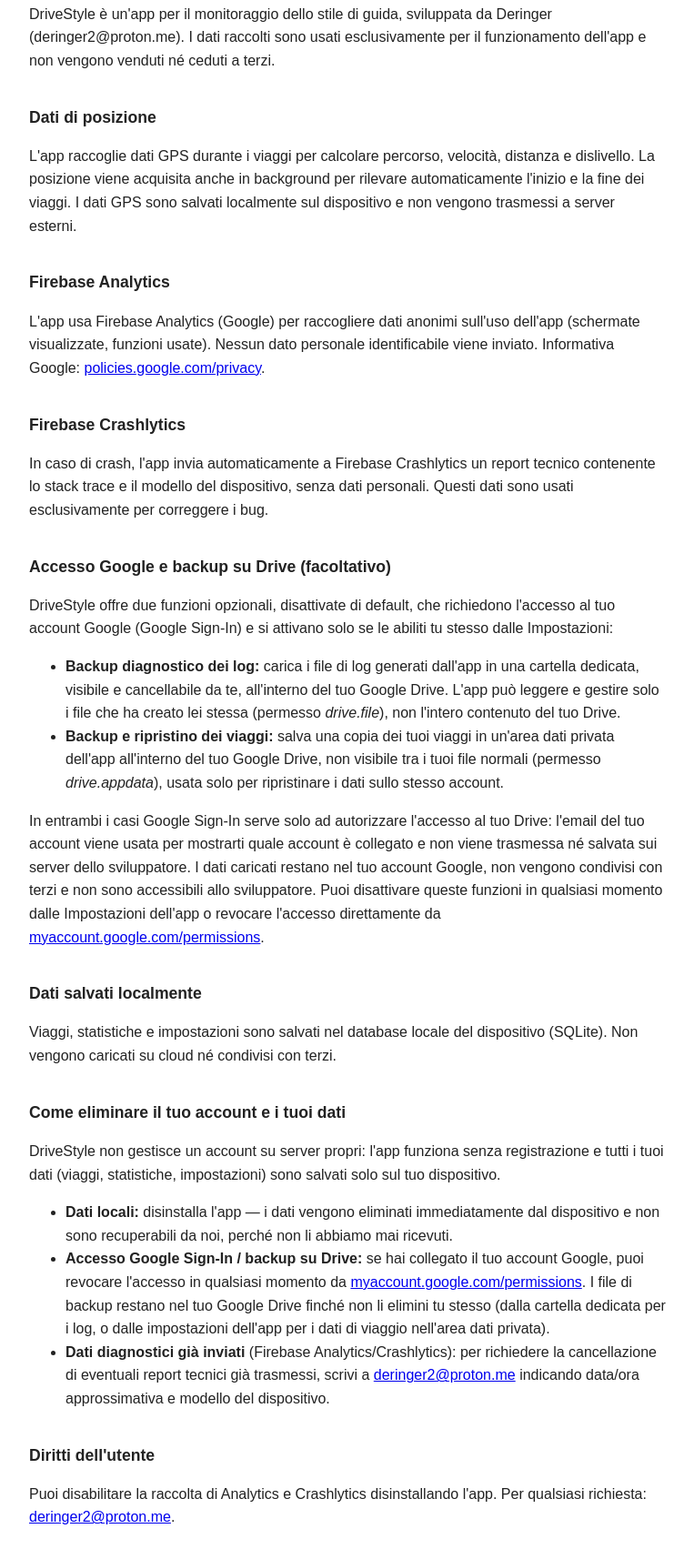
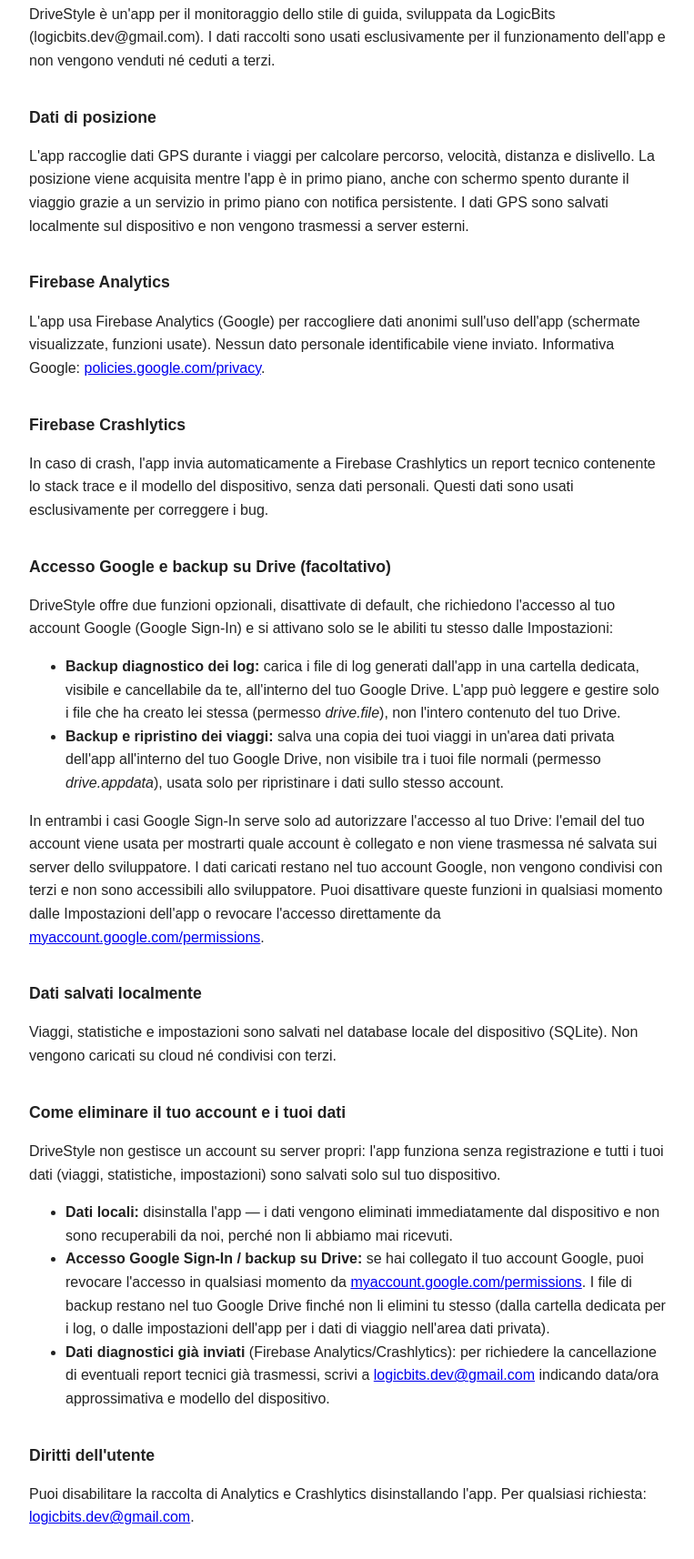
Before and after one commit to Deringer-Git/drivestyle-privacy, a plain HTML site: page index.html in a window 1280 px wide. Shown: the part 194-1908 px from the top of the page at 91% size, without its empty margins (258-1021 px from the left). Drawn offline with Linux system fonts and the light colour scheme.

Commit message:
docs: allinea branding a LogicBits e correggi dati posizione
Why: il developer account Play Store si chiama LogicBits, non Deringer
(nome personale) — email e attribuzione allineate. Corretta anche la
frase sulla posizione in background, non piu' vera dopo la rimozione
di ACCESS_BACKGROUND_LOCATION (W4-4).

```diff
--- a/index.html
+++ b/index.html
@@ -15,10 +15,10 @@
   <p>Ultimo aggiornamento: settembre 2026</p>
 
   <h2>Chi siamo</h2>
-  <p>DriveStyle è un'app per il monitoraggio dello stile di guida, sviluppata da Deringer (deringer2@proton.me). I dati raccolti sono usati esclusivamente per il funzionamento dell'app e non vengono venduti né ceduti a terzi.</p>
+  <p>DriveStyle è un'app per il monitoraggio dello stile di guida, sviluppata da LogicBits (logicbits.dev@gmail.com). I dati raccolti sono usati esclusivamente per il funzionamento dell'app e non vengono venduti né ceduti a terzi.</p>
 
   <h2>Dati di posizione</h2>
-  <p>L'app raccoglie dati GPS durante i viaggi per calcolare percorso, velocità, distanza e dislivello. La posizione viene acquisita anche in background per rilevare automaticamente l'inizio e la fine dei viaggi. I dati GPS sono salvati localmente sul dispositivo e non vengono trasmessi a server esterni.</p>
+  <p>L'app raccoglie dati GPS durante i viaggi per calcolare percorso, velocità, distanza e dislivello. La posizione viene acquisita mentre l'app è in primo piano, anche con schermo spento durante il viaggio grazie a un servizio in primo piano con notifica persistente. I dati GPS sono salvati localmente sul dispositivo e non vengono trasmessi a server esterni.</p>
 
   <h2>Firebase Analytics</h2>
   <p>L'app usa Firebase Analytics (Google) per raccogliere dati anonimi sull'uso dell'app (schermate visualizzate, funzioni usate). Nessun dato personale identificabile viene inviato. Informativa Google: <a href="https://policies.google.com/privacy">policies.google.com/privacy</a>.</p>
@@ -42,10 +42,10 @@
   <ul>
     <li><strong>Dati locali:</strong> disinstalla l'app — i dati vengono eliminati immediatamente dal dispositivo e non sono recuperabili da noi, perché non li abbiamo mai ricevuti.</li>
     <li><strong>Accesso Google Sign-In / backup su Drive:</strong> se hai collegato il tuo account Google, puoi revocare l'accesso in qualsiasi momento da <a href="https://myaccount.google.com/permissions">myaccount.google.com/permissions</a>. I file di backup restano nel tuo Google Drive finché non li elimini tu stesso (dalla cartella dedicata per i log, o dalle impostazioni dell'app per i dati di viaggio nell'area dati privata).</li>
-    <li><strong>Dati diagnostici già inviati</strong> (Firebase Analytics/Crashlytics): per richiedere la cancellazione di eventuali report tecnici già trasmessi, scrivi a <a href="mailto:deringer2@proton.me">deringer2@proton.me</a> indicando data/ora approssimativa e modello del dispositivo.</li>
+    <li><strong>Dati diagnostici già inviati</strong> (Firebase Analytics/Crashlytics): per richiedere la cancellazione di eventuali report tecnici già trasmessi, scrivi a <a href="mailto:logicbits.dev@gmail.com">logicbits.dev@gmail.com</a> indicando data/ora approssimativa e modello del dispositivo.</li>
   </ul>
 
   <h2>Diritti dell'utente</h2>
-  <p>Puoi disabilitare la raccolta di Analytics e Crashlytics disinstallando l'app. Per qualsiasi richiesta: <a href="mailto:deringer2@proton.me">deringer2@proton.me</a>.</p>
+  <p>Puoi disabilitare la raccolta di Analytics e Crashlytics disinstallando l'app. Per qualsiasi richiesta: <a href="mailto:logicbits.dev@gmail.com">logicbits.dev@gmail.com</a>.</p>
 </body>
 </html>
```
